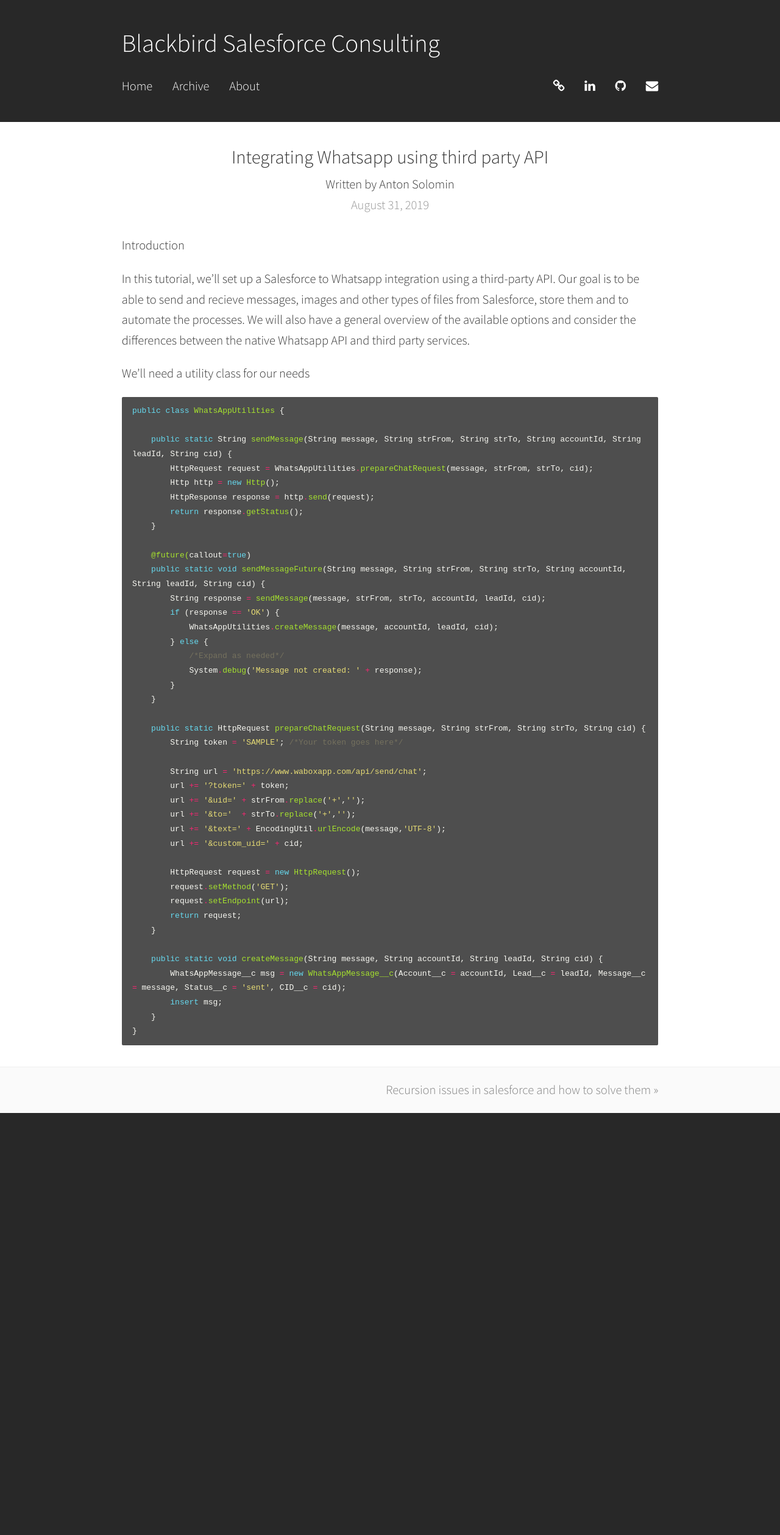
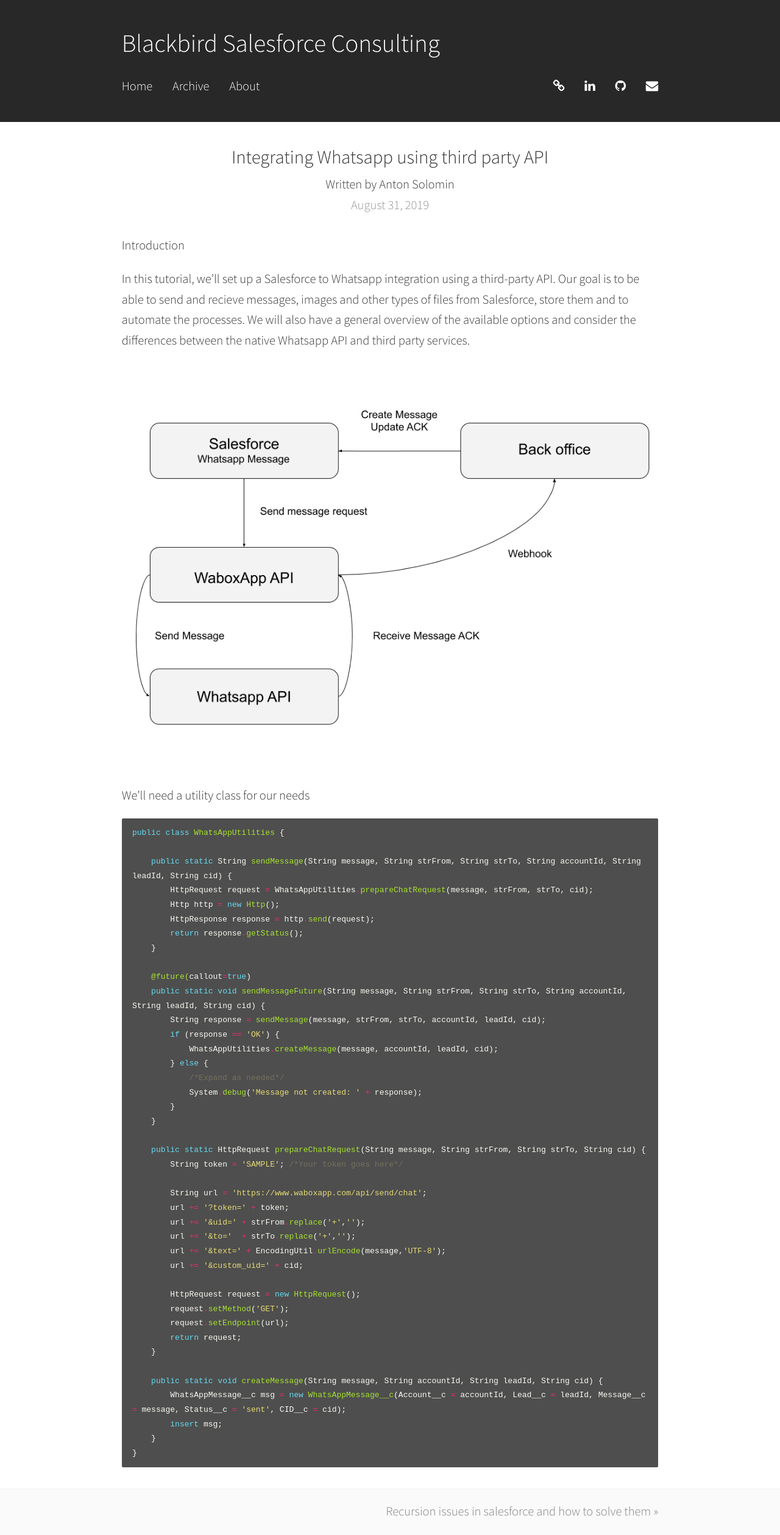
Before and after one commit to blackbirdcrew/BLOG, a Jekyll site: the page built from _posts/2019-08-31-Integrating-Salesforce-And-Whatsapp.md, in a window 1280 px wide. Shown: the whole page at 61% size. Built offline with Jekyll 4.4.1, drawn with Linux system fonts in a browser that asks for light colours; comment, search, counter and statistics services are not loaded; before the commit the page ends 1825 px from its top, so only the background shows below that.

Commit message:
Update 2019-08-31-Integrating-Salesforce-And-Whatsapp.md

````diff
--- a/_posts/2019-08-31-Integrating-Salesforce-And-Whatsapp.md
+++ b/_posts/2019-08-31-Integrating-Salesforce-And-Whatsapp.md
@@ -11,6 +11,7 @@
 
 In this tutorial, we’ll set up a Salesforce to Whatsapp integration using a third-party API. Our goal is to be able to send and recieve messages, images and other types of files from Salesforce, store them and to automate the processes. We will also have a general overview of the available options and consider the differences between the native Whatsapp API and third party services.
 
+![IMG1]({{site.url}}{{site.baseurl}}/pictures/31-08-2019/Whatsapp Overview.png)
 
 We'll need a utility class for our needs
 ```apex
````
